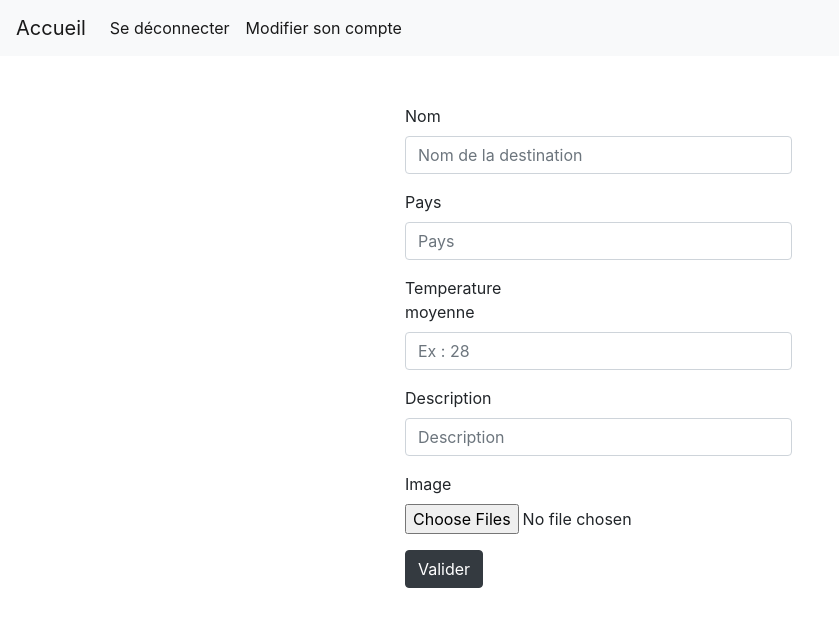
After one commit to ThomasFAZZARI/projetWebS4, a PHP site: page /addDestination.php in a window 1280 px wide. The commit adds this page. Shown: the top 627 px of the page, without its empty margins (0-839 px from the left). Run offline with PHP 8.4, Linux system fonts and the light colour scheme.

Commit message:
Add files via upload

```diff
--- /dev/null
+++ b/ProjetWebS4/addDestination.php
@@ -0,0 +1,75 @@
+<!DOCTYPE html>
+<html>
+<head>
+
+	<link rel="stylesheet" href="https://stackpath.bootstrapcdn.com/bootstrap/4.3.1/css/bootstrap.min.css" integrity="sha384-ggOyR0iXCbMQv3Xipma34MD+dH/1fQ784/j6cY/iJTQUOhcWr7x9JvoRxT2MZw1T" crossorigin="anonymous">
+	<script src="https://code.jquery.com/jquery-3.3.1.slim.min.js" integrity="sha384-q8i/X+965DzO0rT7abK41JStQIAqVgRVzpbzo5smXKp4YfRvH+8abtTE1Pi6jizo" crossorigin="anonymous"></script>
+	<script src="https://cdnjs.cloudflare.com/ajax/libs/popper.js/1.14.7/umd/popper.min.js" integrity="sha384-UO2eT0CpHqdSJQ6hJty5KVphtPhzWj9WO1clHTMGa3JDZwrnQq4sF86dIHNDz0W1" crossorigin="anonymous"></script>
+	<script src="https://stackpath.bootstrapcdn.com/bootstrap/4.3.1/js/bootstrap.min.js" integrity="sha384-JjSmVgyd0p3pXB1rRibZUAYoIIy6OrQ6VrjIEaFf/nJGzIxFDsf4x0xIM+B07jRM" crossorigin="anonymous"></script>
+
+	<title>Nouvelle destination</title>
+</head>
+<header>
+    <nav class="navbar navbar-expand-lg navbar-light bg-light">
+        <div class="collapse navbar-collapse" id="navbarTogglerDemo01">
+            <a class="navbar-brand" href="organisateur.php">Accueil</a>
+            <ul class="navbar-nav mr-auto mt-2 mt-lg-0">
+                <li class="nav-item active">
+                    <a class="nav-link" href="scripts/scriptDeconnexion.php">Se déconnecter</a>
+                </li>
+                <li class="nav-item active">
+                    <a class="nav-link" href="modifierCompte.php">Modifier son compte</a>
+                </li>
+        </div>
+    </nav>
+</header>
+
+
+<body>
+	<?php
+		session_start();
+		$connexion = mysqli_connect("localhost" , "root" , "") or die ("Impossible de se connecter : " . mysqli_error($connexion));
+		mysqli_select_db($connexion, "ProjetWebS4");
+	 ?>
+	 <br><br>
+
+	 <form class="form-horizontal" method="POST" enctype="multipart/form-data" action="scripts/scriptAddDest.php" style="width:500px;margin:auto;">
+ 		<div class="form-group">
+    		<label for="pseudo" class="col-sm-2 control-label">Nom</label>
+    		<div class="col-sm-10">
+     			<input type="text" class="form-control" required id="nom" name="nom" placeholder="Nom de la destination">
+   			</div>
+ 		</div>
+ 		<div class="form-group">
+    		<label for="pays" class="col-sm-2 control-label">Pays</label>
+    		<div class="col-sm-10">
+     			<input type="text" class="form-control" required id="pays" name="pays" placeholder="Pays">
+   			</div>
+ 		</div>
+ 		<div class="form-group">
+			<label for="temp" class="col-sm-2 control-label">Temperature moyenne</label>
+			<div class="col-sm-10">
+				<input type="text" required id="temp" name="temp" class="form-control" placeholder="Ex : 28">
+			</div>
+		</div>
+		 <div class="form-group">
+			<label for="desc" class="col-sm-2 control-label">Description</label>
+			<div class="col-sm-10">
+				<input type="text" required id="desc" name="desc" class="form-control" placeholder="Description">
+			</div>
+		</div>
+		 <div class="form-group">
+			<label for="uploadfile" class="col-sm-2 control-label">Image</label>
+			<div class="col-sm-10">
+				<input type="file" name="uploadfile" value="" multiple accept="image/*"/>
+			</div>
+		</div>
+		<div class="form-group">
+    		<div class="col-sm-offset-2 col-sm-10">
+				<input type="submit" name="submit" class="btn btn-dark" value="Valider">
+			</div>
+		</div>
+	</form>
+
+</body>
+</html>
```
Also changed, not shown: ProjetWebS4/ProjetWebS4.sql (added, +182 -0 lines), ProjetWebS4/connexion.php (+12 -0 lines), ProjetWebS4/index.php (+23 -5 lines).
